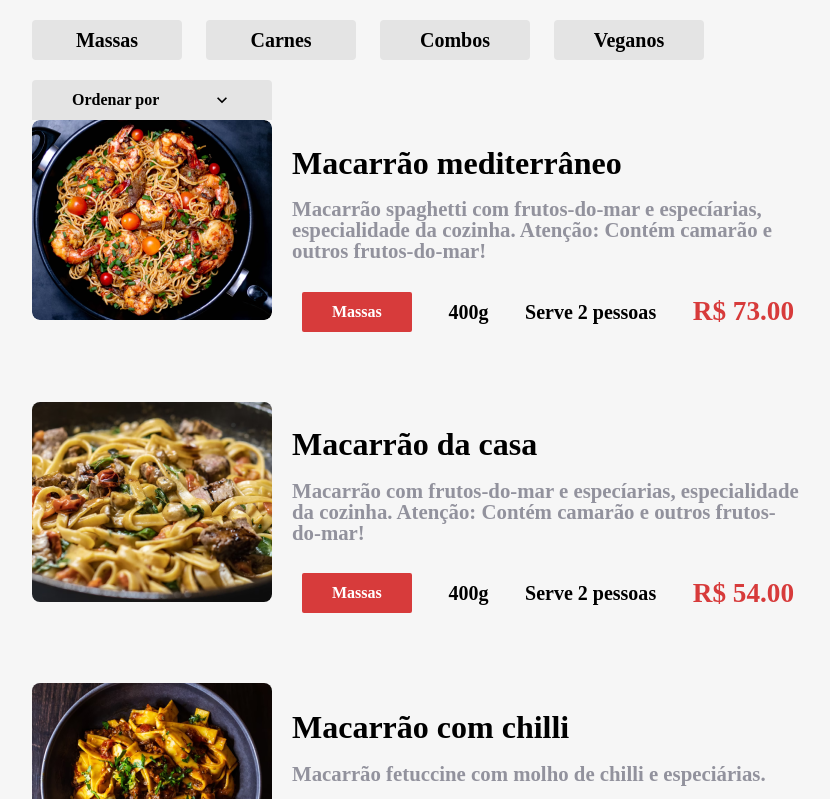
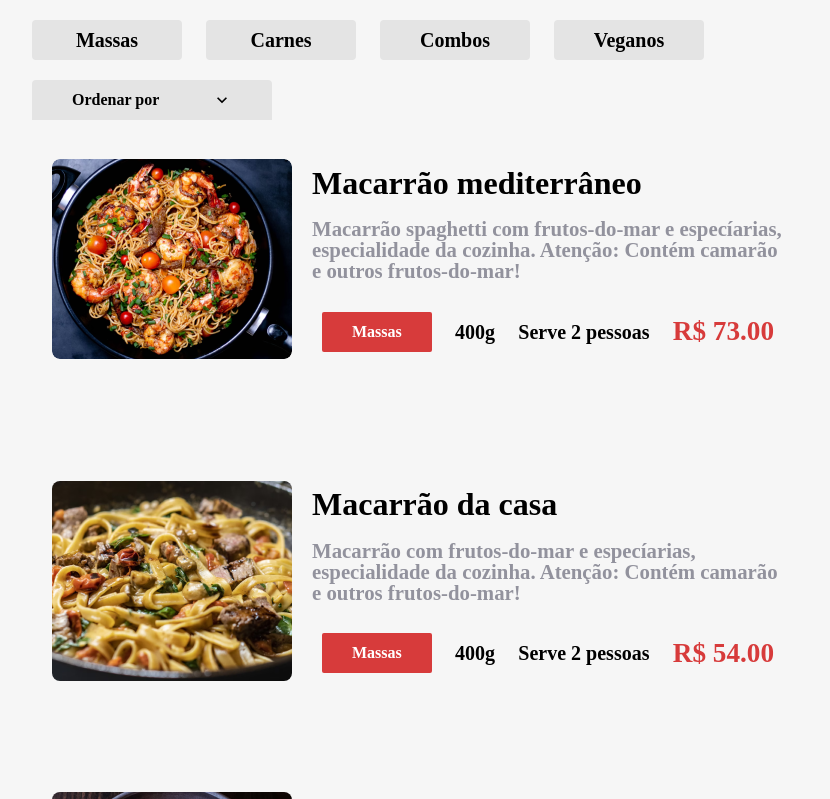
Before and after one commit to Endryush/restaurante, a React (Create React App) app: page /cardapio in a window 1280 px wide. Shown: the part 681-1480 px from the top of the page, without its empty margins (168-998 px from the left). Built offline with nearby package versions, Linux system fonts and the light colour scheme; the HTML template or start-up script is replaced by a standard one; a web font is replaced by a local one.

Commit message:
refactoriung notfound inside plates

```diff
--- a/src/components/PaginaPadrao/index.tsx
+++ b/src/components/PaginaPadrao/index.tsx
@@ -1,7 +1,6 @@
 import styles from './PaginaPadrao.module.scss';
 import { Outlet } from 'react-router-dom';
 import stylesTema from 'styles/Tema.module.scss';
-
 
 export default function PaginaPadrao() {
   return (
--- a/src/pages/Cardapio/Itens/Item/Item.module.scss
+++ b/src/pages/Cardapio/Itens/Item/Item.module.scss
@@ -1,10 +1,17 @@
 @import "styles/variaveis";
 @import "styles/breakpoints";
-
 .item {
+  align-items: center;
+  border-radius: 10px;
+  cursor: pointer;
   display: flex;
   flex-wrap: wrap;
+  padding: 20px;
+  transition: .2s ease-in;
   width: 90%;
+  &:hover {
+    background-color: $grey;
+  }
   &__imagem {
     min-width: 240px;
     @media (max-width: $desktop_xsm) {
@@ -21,7 +28,7 @@
     flex-direction: column;
     flex-wrap: wrap;
     justify-content: space-around;
-    padding: 0 20px;
+    margin: 0 20px;
     @media (max-width: $desktop_xsm) {
       flex-direction: row;
       margin-top: 20px;
--- a/src/pages/Cardapio/Itens/Item/index.tsx
+++ b/src/pages/Cardapio/Itens/Item/index.tsx
@@ -1,11 +1,13 @@
 import styles from './Item.module.scss';
 import { Prato } from 'types/Prato';
 import TagsPratos from 'components/TagsPrato';
+import { useNavigate } from 'react-router-dom';
 
 export default function Item(props: Prato) {
-  const { title, description, photo } = props;
+  const { id, title, description, photo } = props;
+  const navigate = useNavigate();
   return (
-    <div className={styles.item}>
+    <div className={styles.item} onClick={() => navigate(`/prato/${id}`) }>
       <div className={styles.item__imagem}>
         <img src={photo} alt={title} />
       </div>
--- a/src/pages/Prato/index.tsx
+++ b/src/pages/Prato/index.tsx
@@ -1,38 +1,43 @@
 import styles from './Prato.module.scss';
-import { useParams } from 'react-router-dom';
+import { useParams, useNavigate, BrowserRouter as Router, Routes, Route } from 'react-router-dom';
 import cardapio from 'data/cardapio.json';
-import { useNavigate } from 'react-router-dom';
 import TagsPratos from 'components/TagsPrato';
+import NotFound from 'pages/NotFound';
+import PaginaPadrao from 'components/PaginaPadrao';
 
-export default function Prato () {
+export default function Prato() {
   const { id } = useParams();
   const navigate = useNavigate();
-  const prato = cardapio.find(item => item.id === Number(id));
+  const prato = cardapio.find((item) => item.id === Number(id));
   if (!prato) {
-    return;
+    return <NotFound />;
   }
-  return(
+  return (
+    <Routes>
+      <Route path="*" element={<PaginaPadrao />}>
+        <Route
+          index
+          element={
             <>
-      <button
-        className={styles.voltar}
-        onClick={() => navigate(-1)}
-      >
+              <button className={styles.voltar} onClick={() => navigate(-1)}>
                 {' < Voltar'}
               </button>
               <section className={styles.container}>
-      <h1 className={styles.title}>
-        { prato.title }
-      </h1>
+                <h1 className={styles.title}>{prato.title}</h1>
                 <div className={styles.imagem}>
                   <img src={prato.photo} alt={prato.title} />
                 </div>
                 <div className={styles.conteudo}>
                   <p className={styles.conteudo__descricao}>
-          { prato.description }
+                    {prato.description}
                   </p>
                   <TagsPratos {...prato} />
                 </div>
               </section>
             </>
+          }
+        />
+      </Route>
+    </Routes>
   );
 }
--- a/src/routes.js
+++ b/src/routes.tsx
@@ -18,8 +18,8 @@ export default function AppRouter() {
             <Route index element={<Inicio />} />
             <Route path='cardapio' element={<Cardapio />} />
             <Route path='sobre' element={<Sobre />} />
-            <Route path='prato/:id' element={<Prato />} />
           </Route>
+          <Route path='prato/:id' element={<Prato />} />
           <Route path='*' element={<NotFound />} />
         </Routes>
         <Footer />
```
Lines whose indentation alone changed are shown as unchanged.
